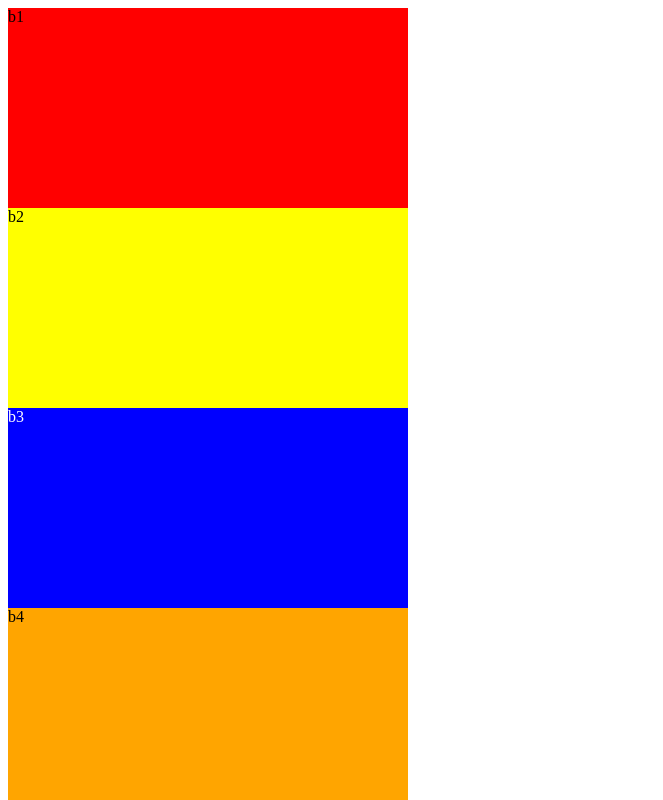
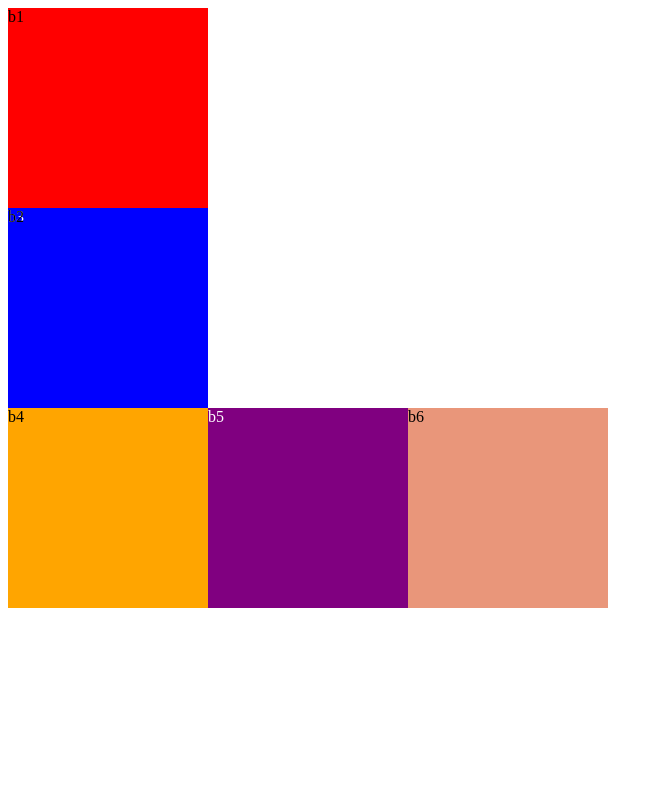
Before and after one commit to Newcomb/Layouts, a plain HTML site: page layout3.html in a window 1280 px wide. Shown: the top 800 px of the page, without its empty margins (0-663 px from the left). Drawn offline with Linux system fonts and the light colour scheme.

Commit message:
Update layout3.html

```diff
--- a/layout3.html
+++ b/layout3.html
@@ -11,40 +11,51 @@ body
 div
 {
     display:block;
-    width:400px;
+    width:200px;
     height:200px;
 }
 
 .b1
 {
     background-color:red;
+    float: left;
+
 }
 
 .b2
 {
     background-color:yellow;
+    float:left:
 }
 
 .b3
 {
     background-color:blue;
     color:white;
+        float: left;
+
 }
 
 .b4
 {
     background-color:orange;
+        float: left;
+    clear: left;
 }
 
 .b5
 {
     background-color:purple;
     color:white;
+        float: left;
+
 }
 
 .b6
 {
     background-color:darksalmon;
+        float: left;
+
 }
 
 
```
